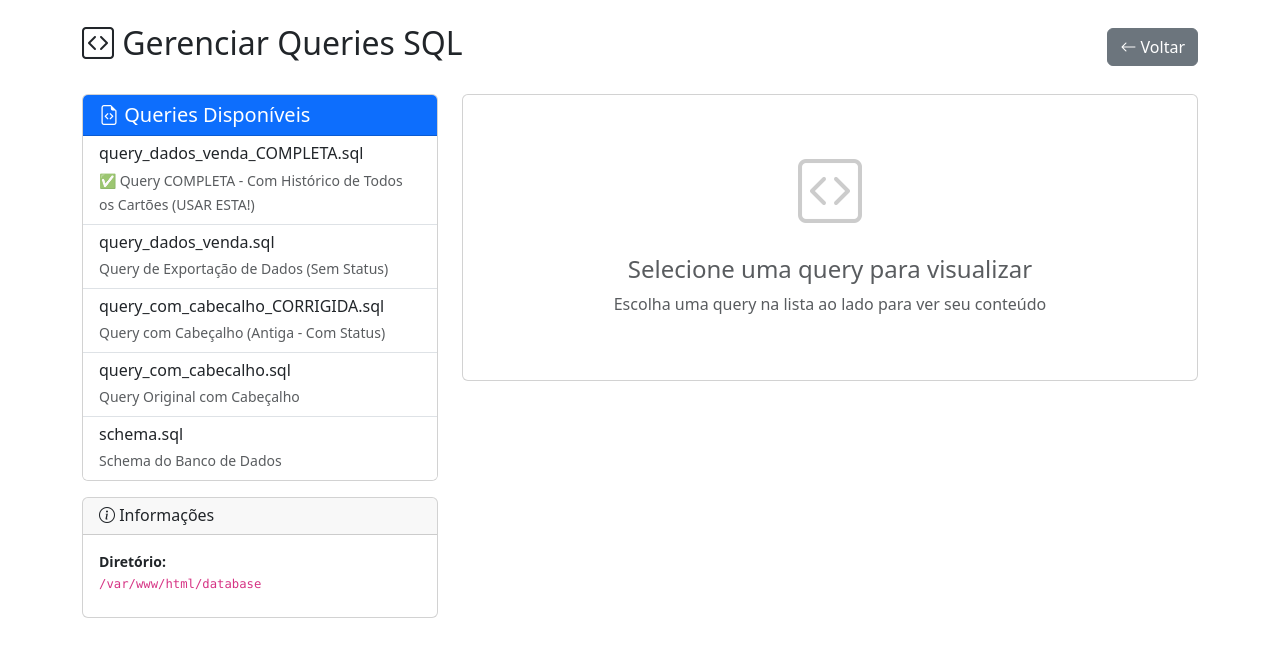
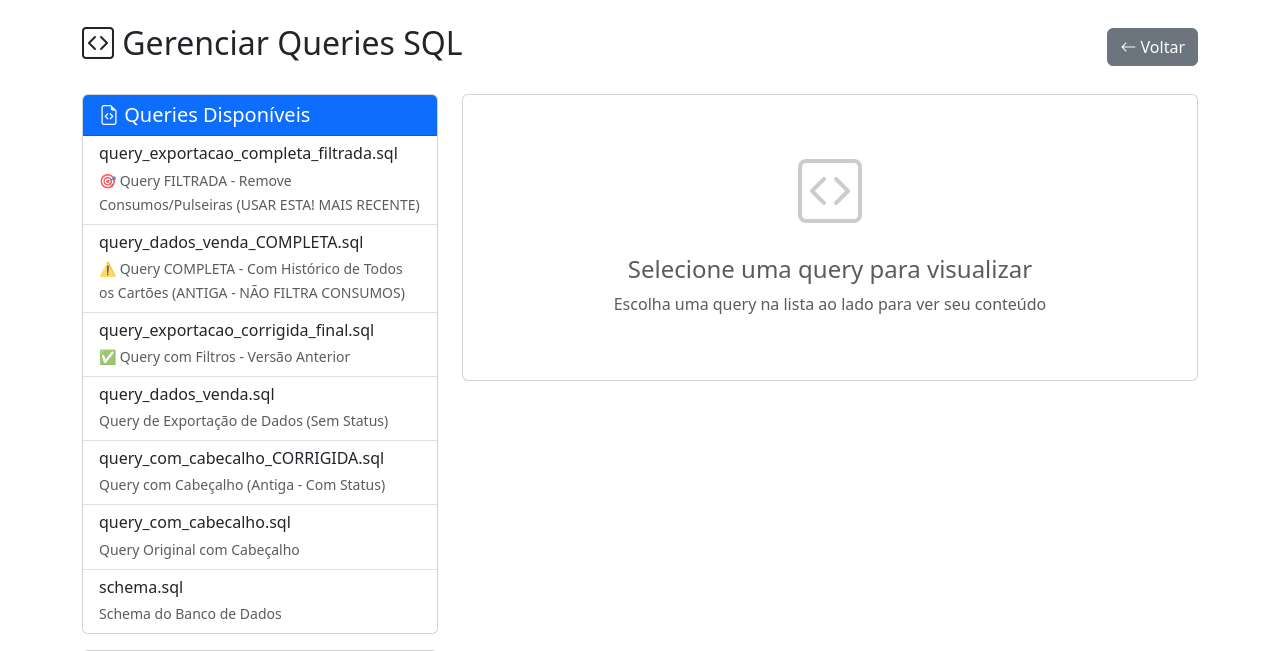
Before and after one commit to grupo3dsbh/auditoria-aquabeat, a PHP site: page /auditoria-system/admin/queries.php in a window 1280 px wide. Shown: the part 56-707 px from the top of the page. Before the commit the page ends 674 px from the top, so only its background shows below. Run offline with PHP 8.4, Linux system fonts and the light colour scheme; a user stored in the database is signed in; data comes from the database, SQL or seed files in the repository; some libraries are stand-ins or nearby versions.

Commit message:
feat: Adicionar query filtrada na interface de Gerenciar Queries
Adiciona a nova query 'query_exportacao_completa_filtrada.sql' na interface
de Gerenciar Queries SQL para facilitar o acesso do usuário.

Mudanças:
- Adiciona query_exportacao_completa_filtrada.sql no topo da lista
- Marca como '🎯 USAR ESTA! MAIS RECENTE'
- Atualiza descrição da query antiga para '⚠️ ANTIGA - NÃO FILTRA CONSUMOS'
- Adiciona query_exportacao_corrigida_final.sql como 'Versão Anterior'

Agora a query correta aparece na interface Admin → Gerenciar Queries SQL
para fácil visualização e cópia pelo usuário.

```diff
--- a/public/admin/queries.php
+++ b/public/admin/queries.php
@@ -14,7 +14,9 @@ $queriesDir = APP_ROOT . '/database';
 
 // Lista de queries disponíveis
 $availableQueries = [
-    'query_dados_venda_COMPLETA.sql' => '✅ Query COMPLETA - Com Histórico de Todos os Cartões (USAR ESTA!)',
+    'query_exportacao_completa_filtrada.sql' => '🎯 Query FILTRADA - Remove Consumos/Pulseiras (USAR ESTA! MAIS RECENTE)',
+    'query_dados_venda_COMPLETA.sql' => '⚠️ Query COMPLETA - Com Histórico de Todos os Cartões (ANTIGA - NÃO FILTRA CONSUMOS)',
+    'query_exportacao_corrigida_final.sql' => '✅ Query com Filtros - Versão Anterior',
     'query_dados_venda.sql' => 'Query de Exportação de Dados (Sem Status)',
     'query_com_cabecalho_CORRIGIDA.sql' => 'Query com Cabeçalho (Antiga - Com Status)',
     'query_com_cabecalho.sql' => 'Query Original com Cabeçalho',
```
